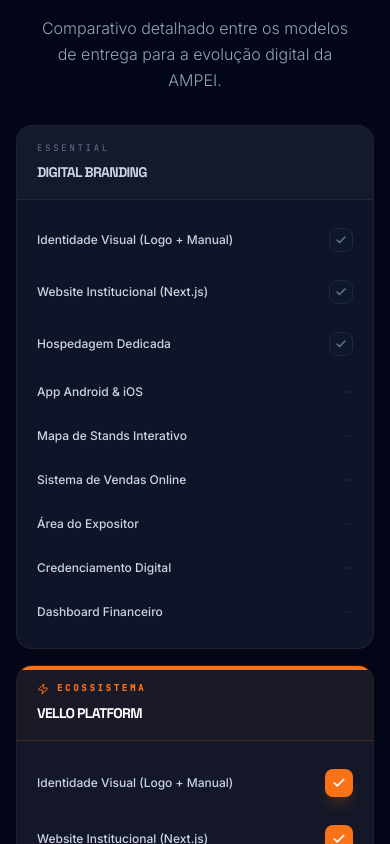
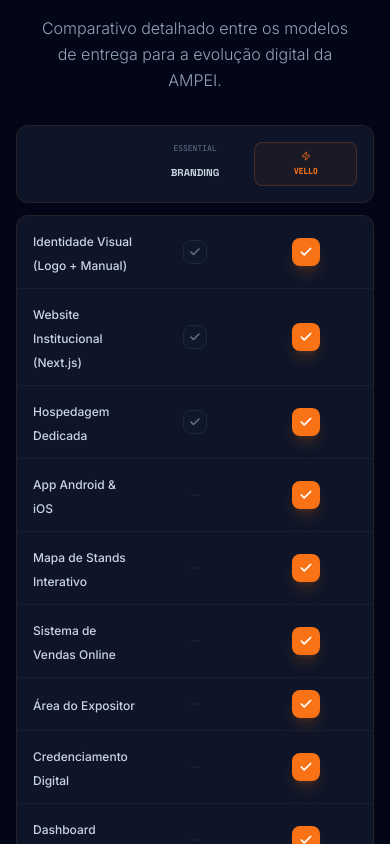
Before and after one commit to lucasrezendera/Proposta-Comercial, a Next.js app: page / in a window 390 px wide. Shown: the part 7120-7964 px from the top of the page. Built offline with nearby package versions, Linux system fonts and the light colour scheme.

Commit message:
Mudar versão mobile para lista compacta com 3 colunas

```diff
--- a/components/Sections/Comparison.tsx
+++ b/components/Sections/Comparison.tsx
@@ -37,18 +37,34 @@
           </p>
         </div>
 
-        {/* Versão Mobile - Cards */}
-        <div className="md:hidden space-y-4">
-          {/* Card Essential */}
-          <div className="glass-card rounded-2xl overflow-hidden border border-slate-800">
-            <div className="bg-white/[0.02] px-5 py-4 border-b border-slate-800">
-              <span className="text-slate-500 font-mono text-[9px] uppercase tracking-[0.3em] block mb-1">Essential</span>
-              <span className="text-slate-300 font-display text-sm uppercase font-bold tracking-tighter">Digital Branding</span>
+        {/* Versão Mobile - Lista com indicadores */}
+        <div className="md:hidden space-y-3">
+          {/* Header Mobile */}
+          <div className="glass-card rounded-xl p-4 border border-white/5">
+            <div className="grid grid-cols-3 gap-2 text-center">
+              <div className="col-span-1"></div>
+              <div>
+                <span className="text-slate-500 font-mono text-[8px] uppercase block mb-1">Essential</span>
+                <span className="text-slate-300 font-display text-[10px] uppercase font-bold">Branding</span>
+              </div>
+              <div className="bg-primary/5 rounded-lg py-2 border border-primary/20">
+                <Zap size={10} className="text-primary mx-auto mb-1 animate-pulse" />
+                <span className="text-primary font-mono text-[8px] uppercase block font-bold">Vello</span>
+              </div>
             </div>
-            <div className="p-5 space-y-3">
-              {features.map((item, i) => (
-                <div key={i} className="flex items-center justify-between py-2">
-                  <span className="text-slate-300 text-xs font-medium">{item.name}</span>
+          </div>
+
+          {/* Features List Mobile */}
+          <div className="glass-card rounded-xl overflow-hidden border border-white/5">
+            {features.map((item, i) => (
+              <div
+                key={i}
+                className={`grid grid-cols-3 gap-2 items-center px-4 py-3 ${i !== features.length - 1 ? 'border-b border-slate-800/50' : ''}`}
+              >
+                <div className="col-span-1">
+                  <span className="text-slate-300 text-xs font-medium leading-tight">{item.name}</span>
+                </div>
+                <div className="flex justify-center">
                   {item.basic ? (
                     <div className="w-6 h-6 rounded-lg bg-slate-900 border border-slate-800 flex items-center justify-center text-slate-500">
                       <Check size={12} strokeWidth={3} />
@@ -59,24 +75,7 @@
                     </div>
                   )}
                 </div>
-              ))}
-            </div>
-          </div>
-
-          {/* Card Ecossistema */}
-          <div className="glass-card rounded-2xl overflow-hidden border border-primary/30">
-            <div className="bg-primary/5 px-5 py-4 border-b border-primary/20 relative">
-              <div className="absolute top-0 inset-x-0 h-1 bg-primary"></div>
-              <div className="flex items-center gap-2 mb-1">
-                <Zap size={12} className="text-primary animate-pulse" />
-                <span className="text-primary font-mono text-[9px] uppercase tracking-[0.3em] font-bold">Ecossistema</span>
-              </div>
-              <span className="text-white font-display text-sm uppercase font-bold tracking-tighter">VELLO PLATFORM</span>
-            </div>
-            <div className="p-5 space-y-3 bg-primary/[0.02]">
-              {features.map((item, i) => (
-                <div key={i} className="flex items-center justify-between py-2">
-                  <span className="text-slate-300 text-xs font-medium">{item.name}</span>
+                <div className="flex justify-center">
                   {item.pro ? (
                     <div className="w-7 h-7 rounded-lg bg-primary text-white shadow-lg shadow-primary/20 flex items-center justify-center border border-primary/50">
                       <Check size={14} strokeWidth={3} />
@@ -87,8 +86,8 @@
                     </div>
                   )}
                 </div>
-              ))}
-            </div>
+              </div>
+            ))}
           </div>
         </div>
 
```
